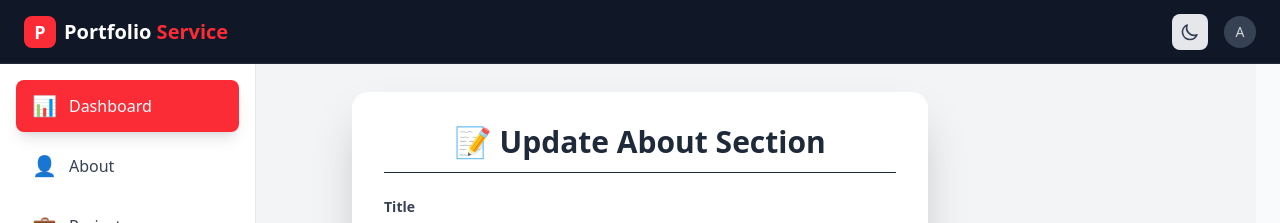
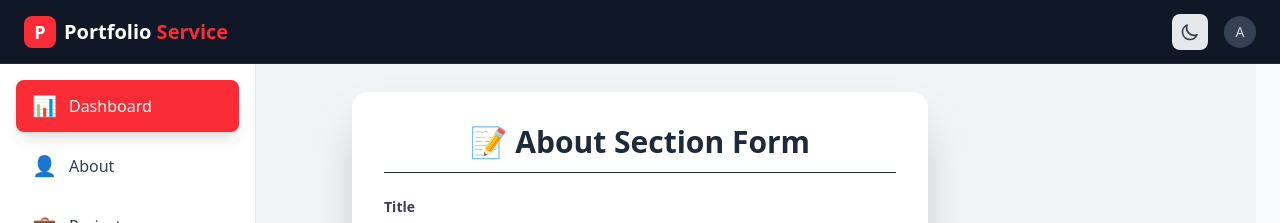
Before and after one commit to orhanturkmenoglu/portfolio-admin-panel, a React (Vite) app: page /abouts in a window 1280 px wide. Shown: the top 223 px of the page. Built offline with nearby package versions, Linux system fonts and the light colour scheme.

Commit message:
about form title update

```diff
--- a/src/components/About/AboutForm.jsx
+++ b/src/components/About/AboutForm.jsx
@@ -60,7 +60,7 @@ const AboutForm = () => {
     <div className="flex items-center justify-center min-h-[calc(100vh-4rem)] bg-gray-100 dark:bg-gray-900 px-4 cursor-pointer">
       <div className="w-full max-w-xl bg-white dark:bg-gray-800 rounded-2xl shadow-2xl p-8 transition-colors duration-300">
         <h2 className="text-3xl font-bold mb-6 text-gray-800 dark:text-gray-100 text-center border-b pb-3">
-          📝 Update About Section
+          📝  About Section Form
         </h2>
 
         <form onSubmit={handleSubmit} className="space-y-5">
```
